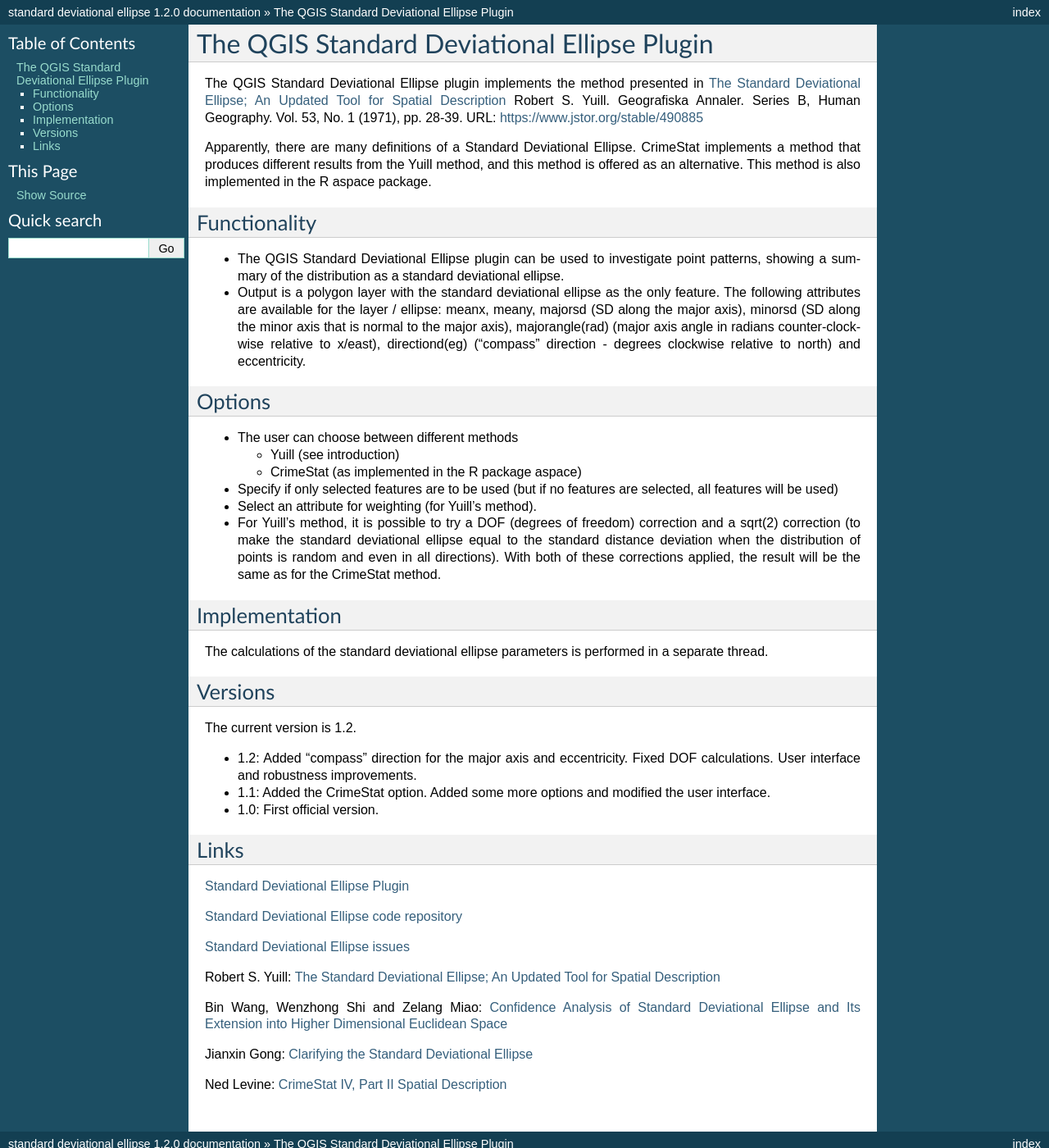
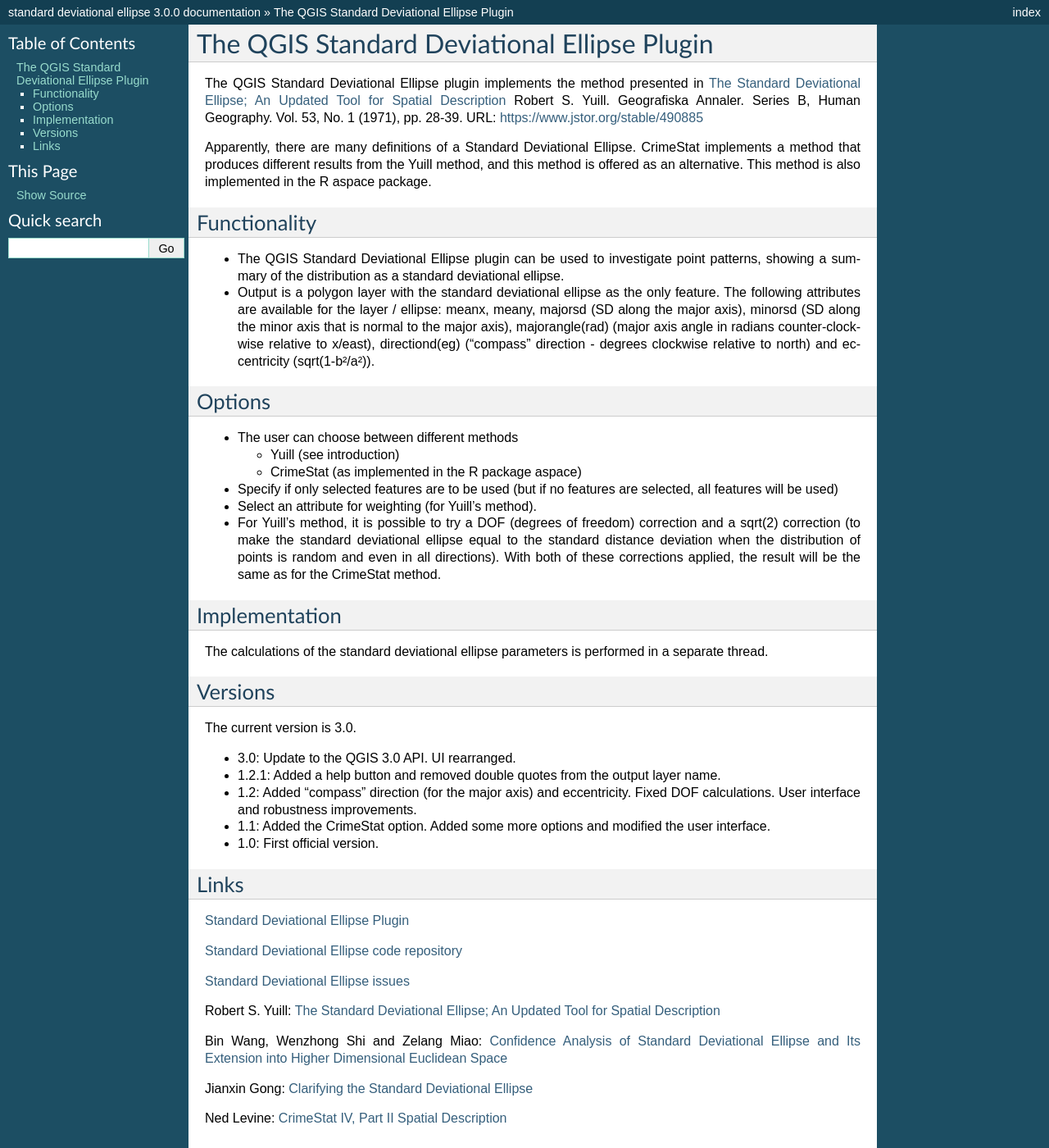
Before and after one commit to havatv/qgisstandarddeviationalellipseplugin, a Sphinx documentation site: the page built from help/source/index.rst, in a window 1280 px wide and 1400 px high. Shown: the whole window at 82% size. Built offline with Sphinx 7.4.7, drawn with Linux system fonts in a browser that asks for light colours; formulas are drawn with MathJax 3; some of the changed text lies outside the part shown.

Commit message:
UI rearranged, updated help files to reflect the change to version 3.0.0

```diff
--- a/help/source/conf.py
+++ b/help/source/conf.py
@@ -48,9 +48,9 @@
 # built documents.
 #
 # The short X.Y version.
-version = '1.2'
+version = '3.0'
 # The full version, including alpha/beta/rc tags.
-release = '1.2.0'
+release = '3.0.0'
 
 # The language for content autogenerated by Sphinx. Refer to documentation
 # for a list of supported languages.
--- a/help/source/index.rst
+++ b/help/source/index.rst
@@ -39,7 +39,8 @@
   the major axis), minorsd (SD along the minor axis that is normal
   to the major axis), majorangle(rad) (major axis angle in radians
   counter-clockwise relative to x/east), directiond(eg) ("compass"
-  direction - degrees clockwise relative to north) and eccentricity.
+  direction - degrees clockwise relative to north) and eccentricity
+  (sqrt(1-b²/a²)).
 
 Options
 =============
@@ -72,9 +73,16 @@
 
 Versions
 ===============
-The current version is 1.2.
+The current version is 3.0.
 
-- 1.2: Added "compass" direction for the major axis and eccentricity.
+- 3.0: Update to the QGIS 3.0 API.
+  UI rearranged.
+
+- 1.2.1: Added a help button and removed double quotes from the
+  output layer name.
+
+- 1.2: Added "compass" direction (for the major axis) and
+  eccentricity.
   Fixed DOF calculations.
   User interface and robustness improvements.
 
--- a/metadata.txt
+++ b/metadata.txt
@@ -13,7 +13,8 @@
 # Optional items:
 # Uncomment the following line and add your changelog:
 changelog=3.0.0
-    -- QGIS 3 version
+    -- Update to the QGIS 3 API
+    -- UI rearranged
     1.2.1
     -- Added a help button and removed double quotes from the output layer name
     1.2
```
Also changed, not shown: 1 other file.
